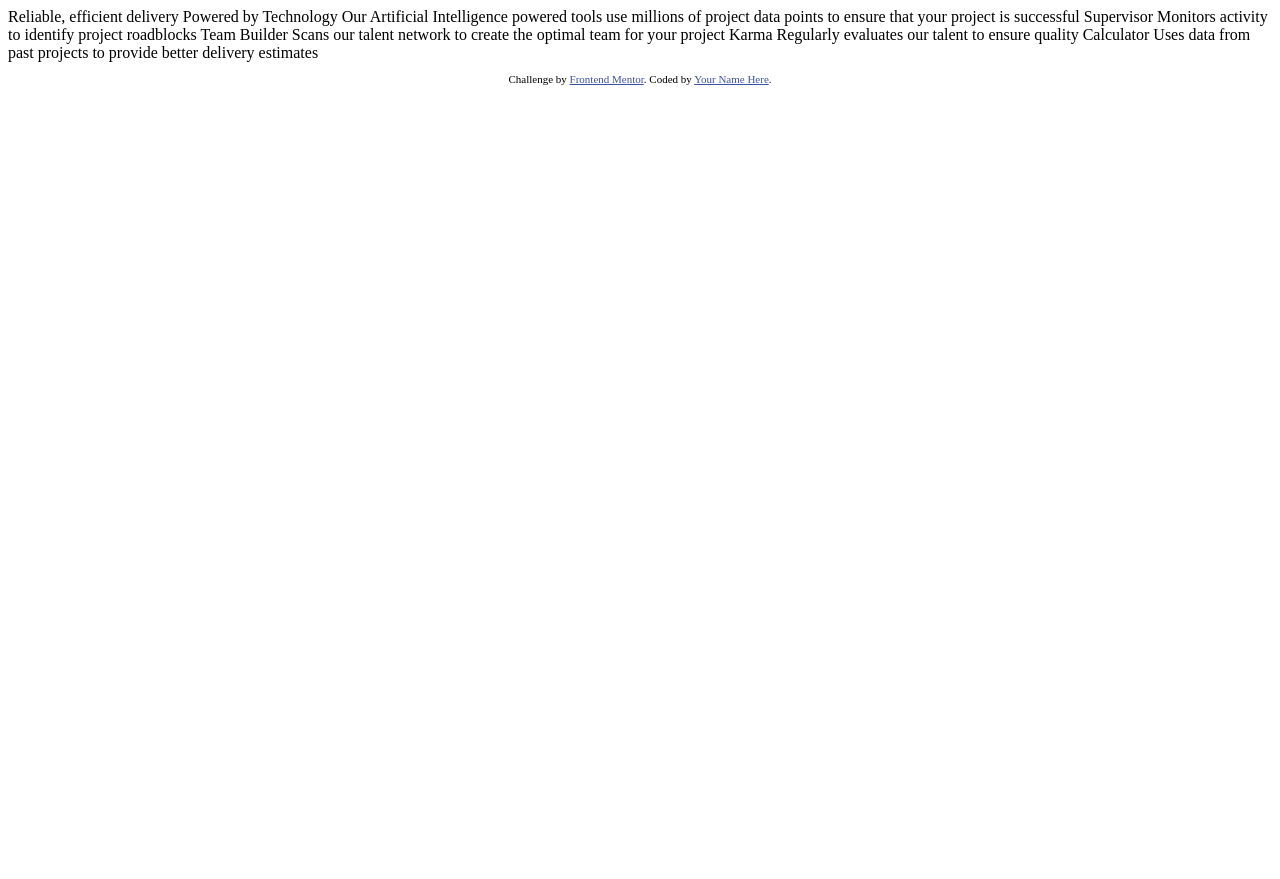
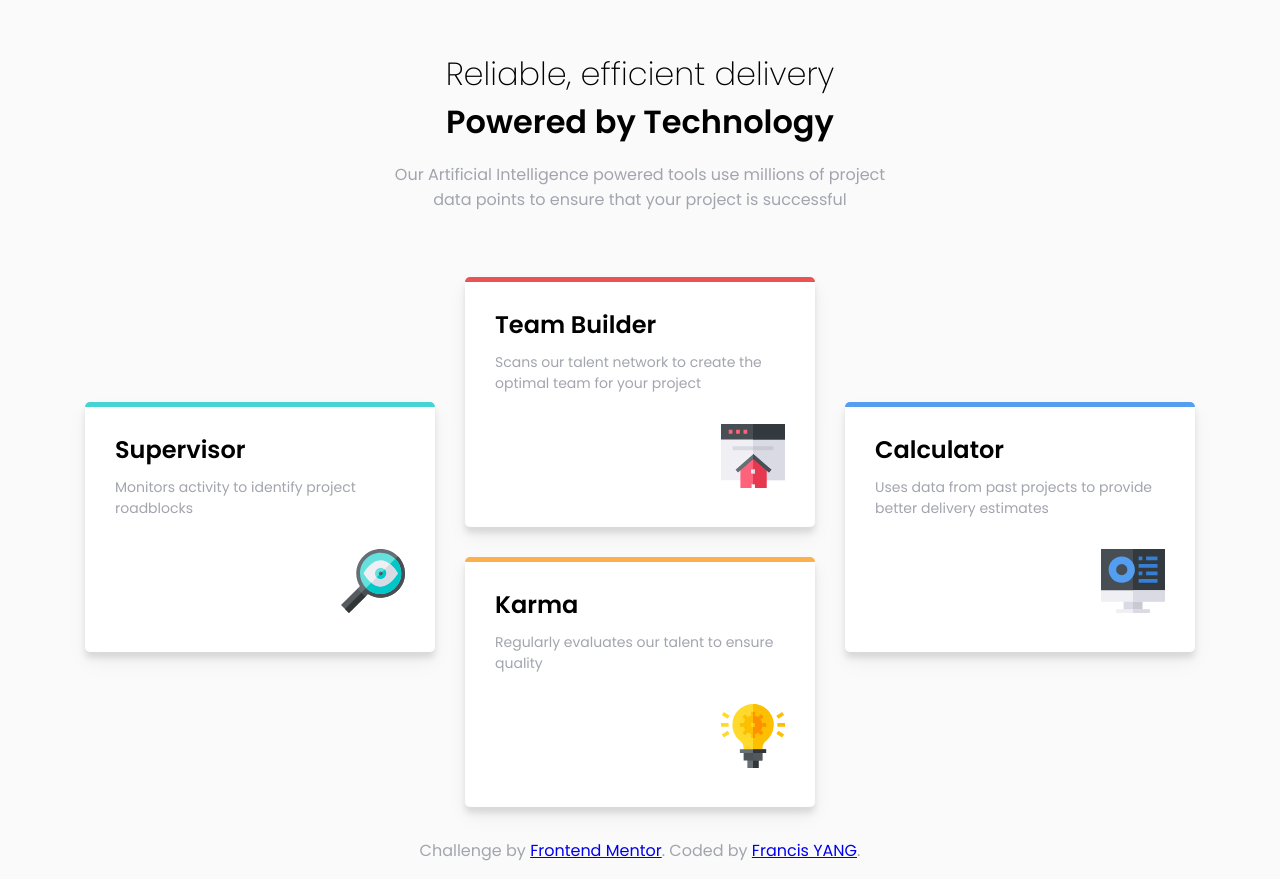
Before and after one commit to fyang18/Four-card-feature-section, a plain HTML site: page four-card-feature-section-master/index.html in a window 1280 px wide. Before the commit the page ends 800 px from the top, so only its background shows below. Drawn offline with Linux system fonts and the light colour scheme.

Commit message:
add code complet

```diff
--- a/four-card-feature-section-master/index.html
+++ b/four-card-feature-section-master/index.html
@@ -5,41 +5,48 @@
     <meta name="viewport" content="width=device-width, initial-scale=1.0"> <!-- displays site properly based on user's device -->
 
     <link rel="icon" type="image/png" sizes="32x32" href="./images/favicon-32x32.png">
+    <link rel="stylesheet" href="style.css";>
 
     <title>Frontend Mentor | Four card feature section</title>
-
-  <!-- Feel free to remove these styles or customise in your own stylesheet 👍 -->
-  <style>
-    .attribution { font-size: 11px; text-align: center; }
-    .attribution a { color: hsl(228, 45%, 44%); }
-  </style>
 </head>
 <body>
+    <header>
+        <h1>
+            Reliable, efficient delivery
+            <span>Powered by Technology</span>
+        </h1>
+        <p>Our Artificial Intelligence powered tools use millions of project data points to ensure that your project is successful</p>
+    </header>
 
-  Reliable, efficient delivery
-  Powered by Technology
-
-  Our Artificial Intelligence powered tools use millions of project data points
-  to ensure that your project is successful
-
-  Supervisor
-  Monitors activity to identify project roadblocks
-
-  Team Builder
-  Scans our talent network to create the optimal team for your project
-
-  Karma
-  Regularly evaluates our talent to ensure quality
-
-  Calculator
-  Uses data from past projects to provide better delivery estimates
-
+    <div class="container">
+        <div class="box box-cyan box-translate">
+            <h2>Supervisor</h2>
+            <p>Monitors activity to identify project roadblocks</p>
+            <img src="images/icon-supervisor.svg" alt="Image Supervisor">
+        </div>
+        <div class="box box-red">
+            <h2>Team Builder</h2>
+            <p>Scans our talent network to create the optimal team for your project</p>
+            <img src="images/icon-team-builder.svg" alt="Image Team Builder">
+        </div>
+        <div class="box box-blue box-translate">
+            <h2>Calculator</h2>
+            <p>Uses data from past projects to provide better delivery estimates</p>
+            <img src="images/icon-calculator.svg" alt="Image Calculator">
+        </div>
+        <div class="box box-orange">
+            <h2>Karma</h2>
+            <p>Regularly evaluates our talent to ensure quality</p>
+            <img src="images/icon-karma.svg" alt="Image Karma">
+        </div>
+    </div>
 
 <footer>
-    <p class="attribution">
+    <p>
     Challenge by <a href="https://www.frontendmentor.io?ref=challenge" target="_blank">Frontend Mentor</a>.
-      Coded by <a href="#">Your Name Here</a>.
+    Coded by <a href="#">Francis YANG</a>.
     </p>
 </footer>
+
 </body>
 </html>
--- /dev/null
+++ b/four-card-feature-section-master/style.css
@@ -0,0 +1,104 @@
+@import url('https://fonts.googleapis.com/css2?family=Poppins:wght@200;400;600&display=swap');
+
+
+* {
+    box-sizing: border-box;
+}
+
+body {
+    background-color: hsl(0,0%, 98%);
+    font-family: 'Poppins', sans-serif;
+}
+
+header {
+    margin: 50px auto;
+    max-width: 500px;
+    text-align: center;
+}
+
+h1 {
+    font-weight: 200;
+    margin: 0;
+}
+
+span {
+    font-weight: 600;
+}
+
+p {
+    color: hsl(229, 6%, 66%);
+}
+
+.container {
+    display: flex;
+    flex-wrap: wrap;
+    justify-content: center;
+    margin: 0 auto;
+    max-width: 1140px;
+}
+
+.box {
+    background-color:white;
+    border-radius: 5px;
+    box-shadow: 0 10px 20px rgba(0,0,0,0.05), 0 6px 6px rgba(0,0,0,0.1);
+    height:250px;
+    margin: 15px;
+    overflow: hidden;
+    padding: 30px;
+    position: relative;
+    width: 350px;
+}
+
+.box::after {
+    content: '';
+    height: 5px;
+    left: 0;
+    position: absolute;
+    top: 0;
+    width: 100%;
+}
+
+.box-cyan::after {
+    background-color: hsl(180, 62%, 55%);
+}
+
+.box-red::after {
+    background-color: hsl(0, 78%, 62%);
+}
+
+.box-blue::after {
+    background-color: hsl(212, 86%, 64%);
+}
+
+.box-orange::after {
+    background-color: hsl(34, 97%, 64%);
+}
+
+.box h2 {
+    margin: 0;
+}
+
+.box p {
+    font-size: 14px;
+    margin: 10px 0 30px;
+}
+
+.box-translate {
+    transform: translateY(50%);
+}
+
+.box img {
+    display: block;
+    margin-left: auto;
+}
+footer {
+    text-align: center;
+}
+
+
+
+@media (max-width: 1155px) {
+    .box-translate {
+        transform: translateY(0);
+    }
+}
```
Lines whose indentation alone changed are shown as unchanged.
